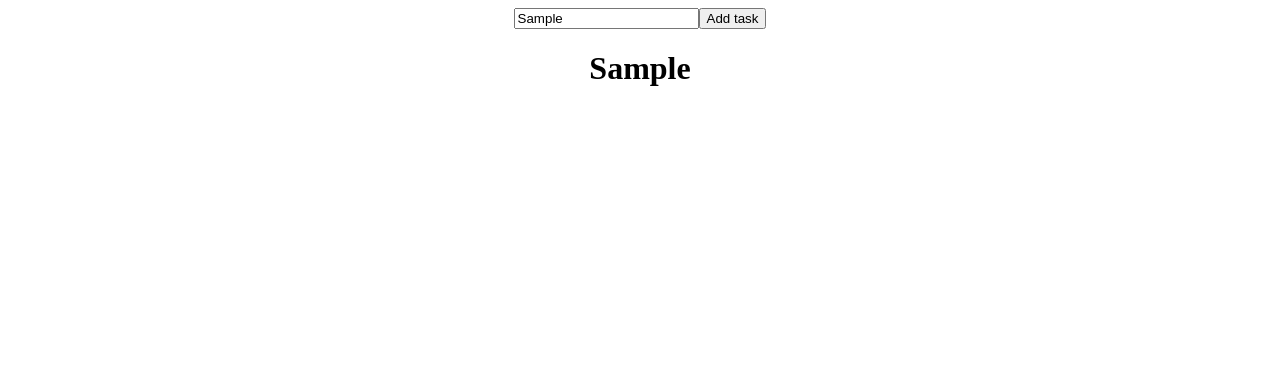
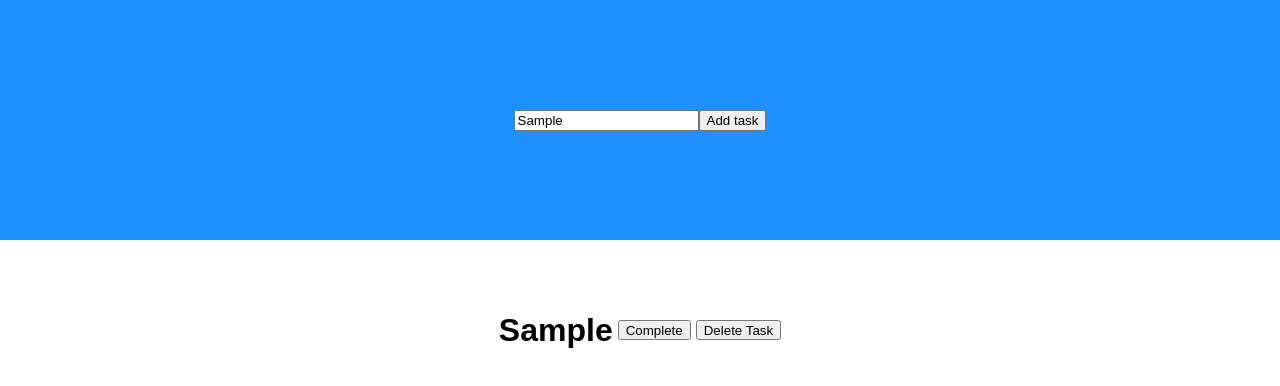
Before and after one commit to alvaaroofs/apartados1al7, a React (Create React App) app: page / in a window 1280 px wide. Both pictures are taken after typing "Sample" into the empty fields and a click on the button "Add task". Shown: the top 386 px of the page. Built offline with nearby package versions, Linux system fonts and the light colour scheme.

Commit message:
Apartado 5 del video finalizado

```diff
--- a/src/App.css
+++ b/src/App.css
@@ -1,38 +1,47 @@
 .App {
+  display: flex;
+  align-items: center;
+  flex-direction: column;
+  width: 100vw;
+  font-family: Arial, Helvetica, sans-serif;
+}
+
+body {
+  margin: 0;
+  padding: 0;
+}
+
+.addTask {
+  height: 30vh;
+  background-color: dodgerblue;
+  width: 100%;
+  display: flex;
+  justify-content: center;
+  align-items: center;
+}
+
+.list {
+  height: auto;
+  width: 100%;
+  display: flex;
+  align-items: center;
+  padding-top: 50px;
+  flex-direction: column;
+}
+
+.task {
+  width: 500px;
+  height: 50px;
+  display: flex;
+  margin: 15px;
+  display: flex;
+  align-items: center;
+  justify-content: center;
+}
+
+.task button {
+  width: auto;
+  height: 20px;
+  margin-left: 5px;
   text-align: center;
 }
-
-.App-logo {
-  height: 40vmin;
-  pointer-events: none;
-}
-
-@media (prefers-reduced-motion: no-preference) {
-  .App-logo {
-    animation: App-logo-spin infinite 20s linear;
-  }
-}
-
-.App-header {
-  background-color: #282c34;
-  min-height: 100vh;
-  display: flex;
-  flex-direction: column;
-  align-items: center;
-  justify-content: center;
-  font-size: calc(10px + 2vmin);
-  color: a
-}
-
-.App-link {
-  color: #61dafb;
-}
-
-@keyframes App-logo-spin {
-  from {
-    transform: rotate(0deg);
-  }
-  to {
-    transform: rotate(360deg);
-  }
-}
--- a/src/App.js
+++ b/src/App.js
@@ -1,6 +1,7 @@
 import './App.css';
 //import { User } from './User';
 import { useState } from "react";
+import { Task } from "./Task";
 
 function App() {
 //Para llamar al componente User, se haria de forma abreviada <User />
@@ -284,13 +285,37 @@
 //Lo que significa ...todoList , los tres puntos, es un operador que pilla todas las palabras que contengan esa parte inicial
 //y despues el todoList
 const addTask = () => {
-  const newTodoList = [...todoList, newTask];
-  setTodoList(newTodoList);
+const task = {
+  id: todoList.length === 0 ? 1 : todoList[todoList.length - 1].id + 1,
+  taskName: newTask,
+  completed: false,
+};
+  setTodoList(task.taskName !== "" ? [...todoList, task] : todoList);
 };
 
 //*Se podria meter todo lo de newTodoList en setTodoList y ahorrarnos 1 linea de codigo, pero lo pongo asi para que sea mas visual
 //setTodoList([...todoList, newTask]);
 
+const deleteTask = (id) => {
+  //Con el componente que hemos creado, si task es igual a taskname, retornara falso, si es distinto, retornara true
+  setTodoList(todoList.filter((task) => task.id !== id));
+};
+
+const completeTask = (id) => {
+  setTodoList(
+    todoList.map((task) => {
+      if (task.id === id){
+        return {
+          ...task,
+          completed: true
+        };
+      } else {
+        return task;
+      }
+    }
+    )
+  );
+};
 
 return (
   <div className="App">
@@ -301,16 +326,22 @@
     <div className="list">
       {todoList.map((task) => {
         return (
-        <div>
-          <h1>{task}</h1>
-        </div>
+        <Task
+          taskName={task.taskName}
+          id={task.id}
+          completed={task.completed}
+          deleteTask={deleteTask}
+          completeTask={completeTask}
+        />
       );
       })}
     </div>
   </div>
 );
 
-//Hasta el minuto 15:47 del course [5]; lo siguiente es deletear las tareas.
+//Se ha creado el componente Task.js para acortar codigo del App.js, y se ha modificado
+//el App.css para implementar colores acorde a la logica que he aplicado anteriormente
+
 
 //==================================================================================
 //==================================================================================
--- /dev/null
+++ b/src/Task.js
@@ -0,0 +1,15 @@
+export const Task = (props) => {
+
+    //Con la pequeña condicion del primer dic, al estar completed se tornara verde, y si no le damos al button, seguira blanco
+    return (
+      <div
+        className="task"
+        style={{ backgroundColor: props.completed ? "green" : "white" }}
+      >
+
+        <h1>{props.taskName}</h1>
+        <button onClick={() => props.completeTask(props.id)}> Complete </button>
+        <button onClick={() => props.deleteTask(props.id)}> Delete Task </button>
+      </div>
+    );
+  };
```
